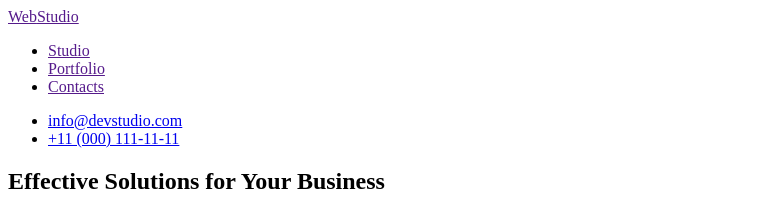
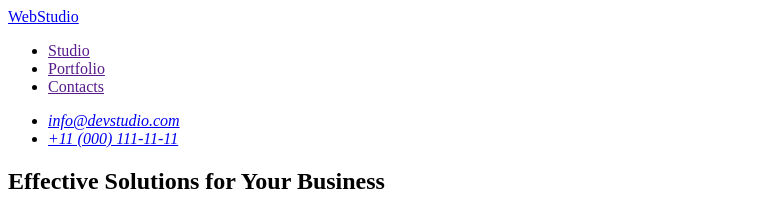
Before and after one commit to StasyukMaryna/goit-markup-hw-01, a plain HTML site: page index.html in a window 1280 px wide. Shown: the top 198 px of the page, without its empty margins (0-759 px from the left). Drawn offline with Linux system fonts and the light colour scheme.

Commit message:
Update index.html

```diff
--- a/index.html
+++ b/index.html
@@ -9,7 +9,7 @@
   <body>
     <header>
       <nav>
-        <a href=""><span class="accent">Web</span>Studio</a>
+        <a href="./index.html">WebStudio</a>
 
         <ul>
           <li><a href="">Studio</a></li>
@@ -17,10 +17,12 @@
           <li><a href="">Contacts</a></li>
         </ul>
       </nav>
-      <ul>
-        <li><a href="mailto:info@devstudio.com">info@devstudio.com</a></li>
-        <li><a href="tel:+110001111111">+11 (000) 111-11-11</a></li>
-      </ul>
+      <address>
+        <ul>
+          <li><a href="mailto:info@devstudio.com">info@devstudio.com</a></li>
+          <li><a href="tel:+110001111111">+11 (000) 111-11-11</a></li>
+        </ul>
+      </address>
     </header>
     <main>
       <section>
@@ -120,7 +122,7 @@
       </section>
     </main>
     <footer>
-      <a href=""><span class="accent">Web</span>Studio</a>
+      <a href="./index.html">WebStudio</a>
       <p>
         Increase the flow of customers and sales for your business with digital
         marketing & growth solutions.
```
